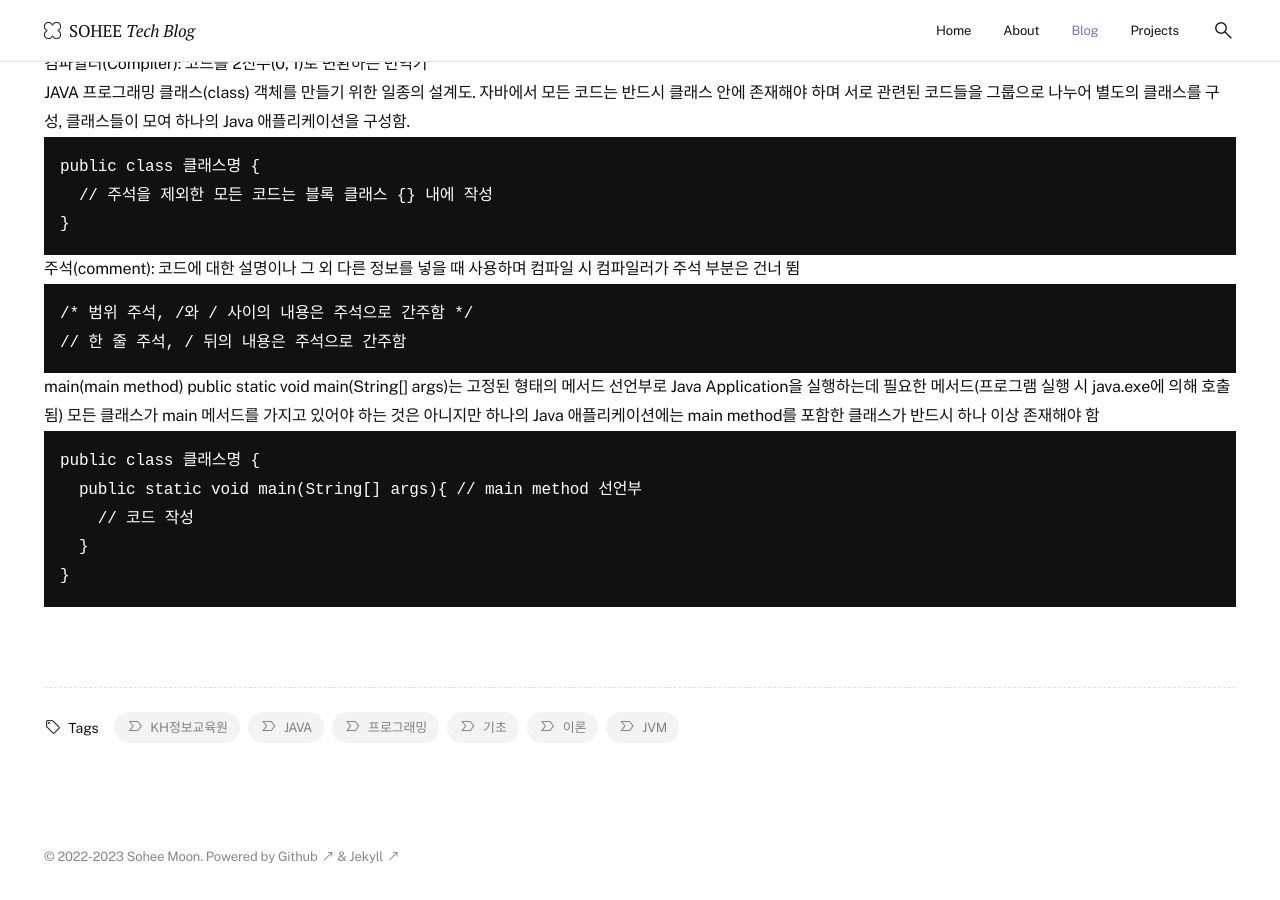
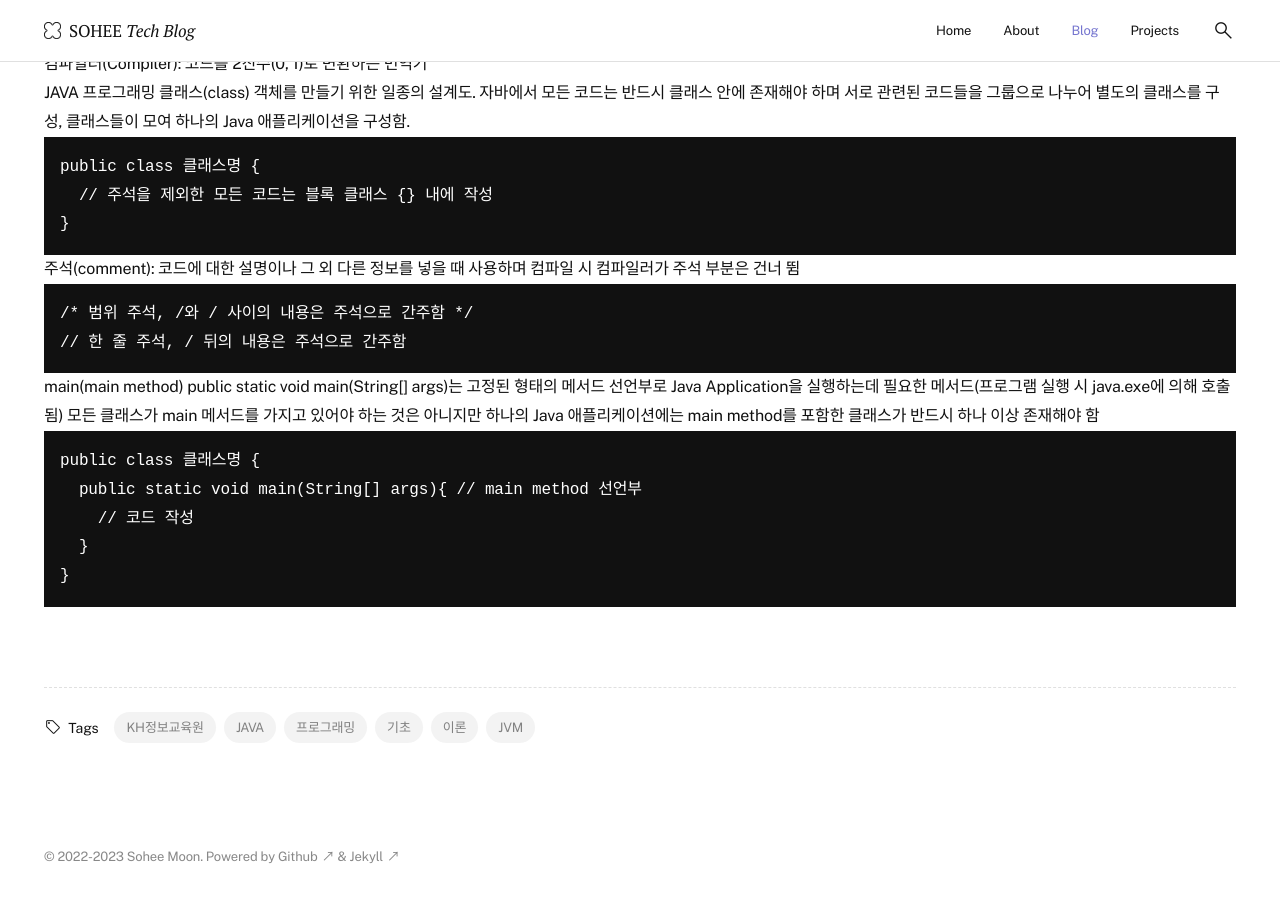
Before and after one commit to soheetech/soheetech.github.io, a Jekyll site: the page built from _posts/2023-02-25-kh-01-basic.md, in a window 1280 px wide and 900 px high, scrolled down 783 px. Built offline with Jekyll 4.4.1, drawn with Linux system fonts in a browser that asks for light colours.

Commit message:
Update post.html

```diff
--- a/_layouts/post.html
+++ b/_layouts/post.html
@@ -15,7 +15,7 @@ layout: default
       <ul class="post-tags zero">
         {% for tag in page.tags %}
           {% if site.data.tags contains tag %}
-            <li><a href="/tags/?tag={{ tag }}" class="item-tag"><span class="material-symbols-outlined">label_important</span> {{ site.data.format[tag] }}</a></li>
+            <li><a href="/tags/?tag={{ tag }}" class="item-tag">{{ site.data.format[tag] }}</a></li>
           {% endif %}
         {% endfor %}
       </ul>
```
